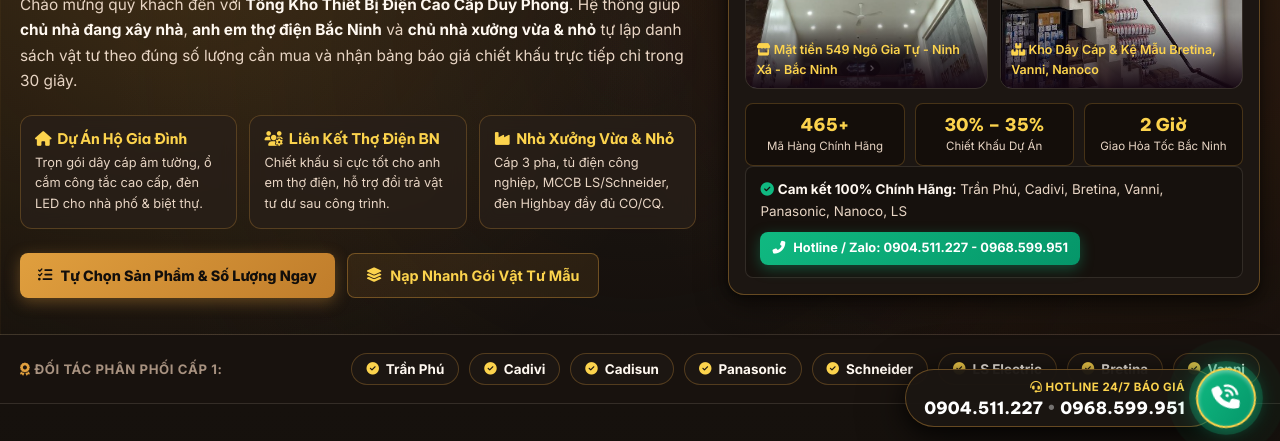
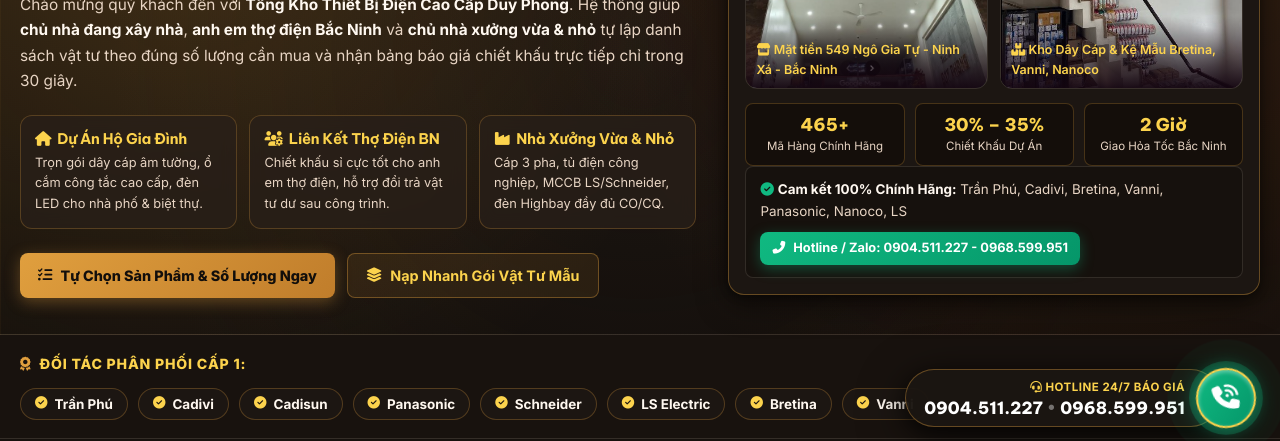
Before and after one commit to itanle951-rgb/thietbidien-bacninh, a plain HTML site: page index.html in a window 1280 px wide. Shown: the part 348-789 px from the top of the page. Drawn offline with Linux system fonts and the light colour scheme; no server answers.

Commit message:
style(brands): Sap xep phan Doi tac lam title tren va cac thuong hieu xep hang ngang canh nhau: css/style.css

```diff
--- a/css/style.css
+++ b/css/style.css
@@ -2106,19 +2106,20 @@ button, input, select, textarea {
 
 .brand-trust-inner {
     display: flex;
-    align-items: center;
-    justify-content: space-between;
-    gap: 16px;
-    flex-wrap: wrap;
+    flex-direction: column;
+    align-items: flex-start;
+    gap: 12px;
 }
 
 .brand-trust-title {
-    font-size: 0.82rem;
-    font-weight: 700;
+    font-size: 0.88rem;
+    font-weight: 800;
     text-transform: uppercase;
-    letter-spacing: 0.6px;
-    color: var(--text-muted);
-    white-space: nowrap;
+    letter-spacing: 0.8px;
+    color: var(--primary-light);
+    display: flex;
+    align-items: center;
+    gap: 8px;
 }
 
 .brand-trust-list {
@@ -2126,8 +2127,8 @@ button, input, select, textarea {
     align-items: center;
     gap: 10px;
     flex-wrap: wrap;
-    flex: 1;
-    justify-content: flex-end;
+    width: 100%;
+    justify-content: flex-start;
 }
 
 .brand-trust-pill {
@@ -2432,4 +2433,11 @@ button, input, select, textarea {
     .store-photo-item {
         height: 160px;
     }
-}
+    .brand-trust-list {
+        gap: 8px;
+    }
+    .brand-trust-pill {
+        padding: 6px 12px;
+        font-size: 0.8rem;
+    }
+}
```
